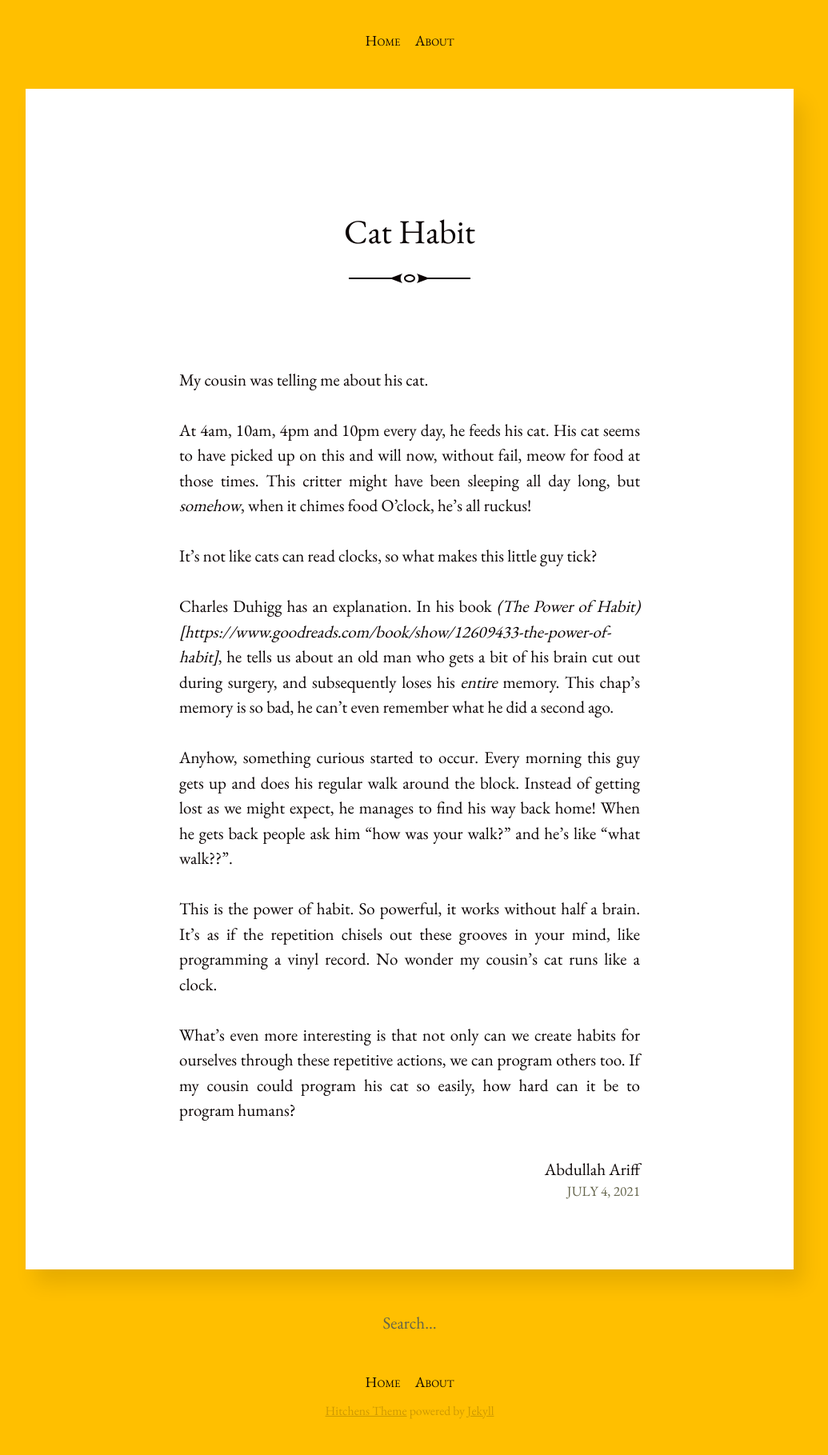
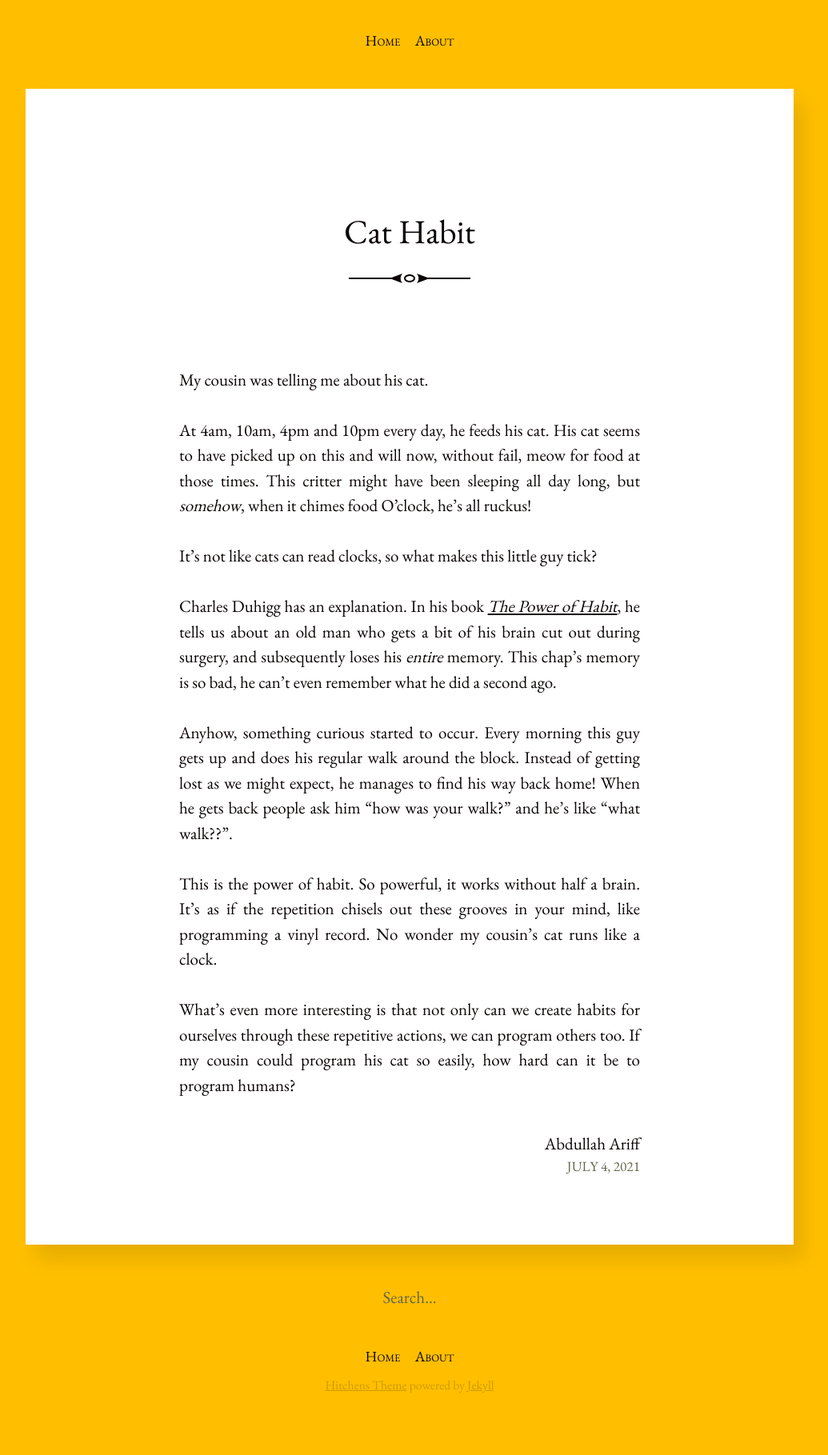
Before and after one commit to abdullahariff/abdullahariff.github.io, a Jekyll site: the page built from _posts/2021-07-04-cat-habit.md, in a window 1280 px wide. Shown: the whole page at 80% size, without its empty margins (128-1163 px from the left). Built offline with Jekyll 4.4.1, drawn with Linux system fonts in a browser that asks for light colours; after the commit the page ends 1788 px from its top, so only the background shows below that.

Commit message:
Fix link

```diff
--- a/_posts/2021-07-04-cat-habit.md
+++ b/_posts/2021-07-04-cat-habit.md
@@ -11,7 +11,7 @@ At 4am, 10am, 4pm and 10pm every day, he feeds his cat. His cat seems to have pi
 
 It's not like cats can read clocks, so what makes this little guy tick?
 
-Charles Duhigg has an explanation. In his book _(The Power of Habit)[https://www.goodreads.com/book/show/12609433-the-power-of-habit]_, he tells us about an old man who gets a bit of his brain cut out during surgery, and subsequently loses his _entire_ memory. This chap's memory is so bad, he can't even remember what he did a second ago.
+Charles Duhigg has an explanation. In his book _[The Power of Habit](https://www.goodreads.com/book/show/12609433-the-power-of-habit)_, he tells us about an old man who gets a bit of his brain cut out during surgery, and subsequently loses his _entire_ memory. This chap's memory is so bad, he can't even remember what he did a second ago.
 
 Anyhow, something curious started to occur. Every morning this guy gets up and does his regular walk around the block. Instead of getting lost as we might expect, he manages to find his way back home! When he gets back people ask him "how was your walk?" and he's like "what walk??".
 
```
